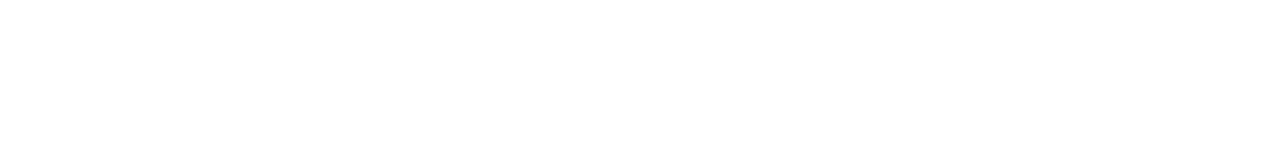
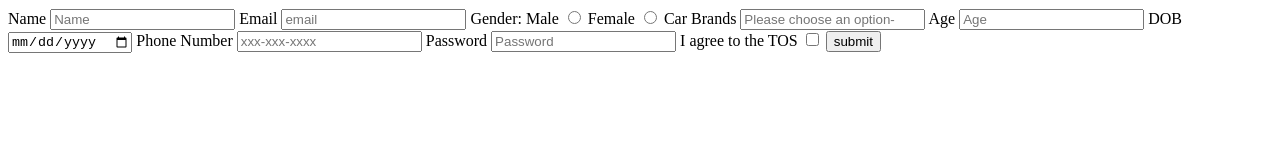
Before and after one commit to acciojob/signup-form-car-manojkalyan27, a website: page main.html in a window 1280 px wide. Drawn offline with Linux system fonts and the light colour scheme.

Commit message:
created a submission

```diff
--- a/main.html
+++ b/main.html
@@ -8,6 +8,30 @@
 
 <body>
 	<!-- the entire body must be written by student -->
+	<form method="post">
+		<label for="name">Name</label>
+		<input type="text" required id="name" placeholder="Name">
+		<label for="Email">Email</label>
+		<input type="email" id="email" placeholder="email" required>
+		<label for="Gender">Gender:</label>
+		<label>Male</label>
+        <input type="radio" name="gender">
+        <label>Female</label>
+        <input type="radio" name="gender">
+		<label for="Car Brands">Car Brands</label>
+		<input type="select" id="cars" placeholder="Please choose an option-" required>
+		<label for="Age">Age</label>
+		<input type="number" id="age" placeholder="Age" required>
+		<label for="DOB">DOB</label>
+		<input type="date" id="dob"  required>
+		<label for="Phone Number">Phone Number</label>
+		<input type="tel" id="tel" placeholder="xxx-xxx-xxxx" >
+		<label for="Password">Password</label>
+		<input type="password" id="password" placeholder="Password" required>
+		<label for="TOS">I agree to the TOS</label>
+		<input type="checkbox" id="tos"  required>
+		<button type="submit">submit</button>
+	</form>
     <script type="text/javascript" src="./script.js">
 </script>
 
```
